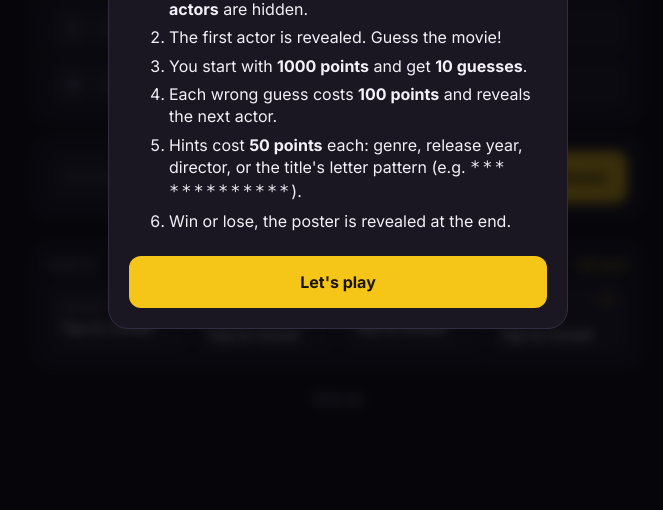
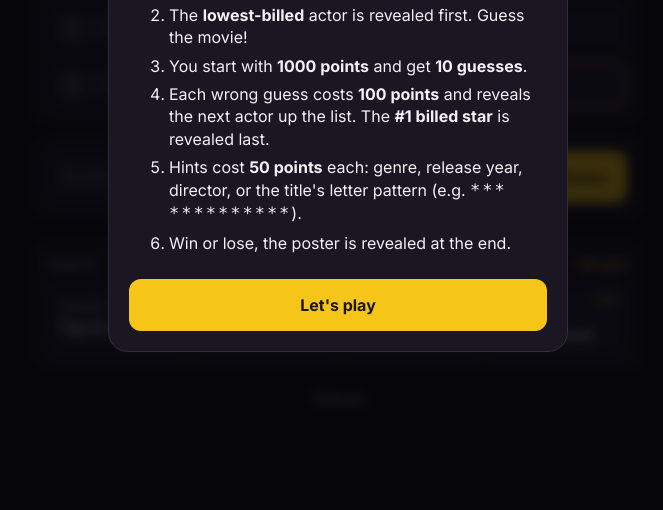
Before and after one commit to courtfunke/imdb, a plain HTML site: page index.html in a window 1280 px wide. Shown: the part 290-800 px from the top of the page, without its empty margins (302-965 px from the left). Drawn offline with Linux system fonts and the light colour scheme; no server answers.

Commit message:
Update index.html

```diff
--- a/index.html
+++ b/index.html
@@ -169,9 +169,9 @@
     <h2>How to play</h2>
     <ol>
       <li>A random movie is picked and its <b>top 10 billed actors</b> are hidden.</li>
-      <li>The first actor is revealed. Guess the movie!</li>
+      <li>The <b>lowest-billed</b> actor is revealed first. Guess the movie!</li>
       <li>You start with <b>1000 points</b> and get <b>10 guesses</b>.</li>
-      <li>Each wrong guess costs <b>100 points</b> and reveals the next actor.</li>
+      <li>Each wrong guess costs <b>100 points</b> and reveals the next actor up the list. The <b>#1 billed star</b> is revealed last.</li>
       <li>Hints cost <b>50 points</b> each: genre, release year, director, or the title's letter pattern (e.g. <span class="pattern">*** **********</span>).</li>
       <li>Win or lose, the poster is revealed at the end.</li>
     </ol>
@@ -258,9 +258,10 @@
       const li = document.createElement('li');
       const n = document.createElement('span'); n.className = 'n'; n.textContent = i + 1;
       const t = document.createElement('span');
-      if (i < st.revealed) {
+      const firstShown = st.cast.length - st.revealed; // reveal from the bottom up
+      if (i >= firstShown) {
         li.className = 'on'; t.textContent = name;
-        if (!fresh && i !== st.revealed - 1) li.style.animation = 'none';
+        if (!fresh && i !== firstShown) li.style.animation = 'none';
       } else if (st.over) {
         li.className = 'late'; t.textContent = name;
       } else {
@@ -320,7 +321,6 @@
   async function endGame(win) {
     st.over = true; st.win = win;
     if (!win) st.score = 0;
-    st.revealed = win ? st.revealed : st.revealed;
     render();
 
     const s = store.get('cc_stats', { played: 0, wins: 0, streak: 0, bestStreak: 0, best: 0, total: 0 });
@@ -339,7 +339,7 @@
       : 'Out of luck this time';
     $('#endScore').textContent = st.score + ' pts';
     const ec = $('#endCast'); ec.innerHTML = '';
-    st.cast.forEach((c, i) => { const li = document.createElement('li'); li.textContent = c; if (i >= st.revealed) li.className = 'missed'; ec.append(li); });
+    st.cast.forEach((c, i) => { const li = document.createElement('li'); li.textContent = c; if (i < st.cast.length - st.revealed) li.className = 'missed'; ec.append(li); });
     $('#statLine').textContent = `Played ${s.played} · Won ${Math.round(100 * s.wins / s.played)}% · Streak ${s.streak} · Best ${s.best}`;
     $('#posterCredit').innerHTML = '';
 
```
